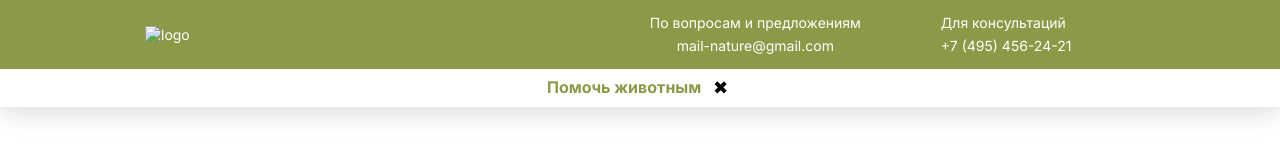
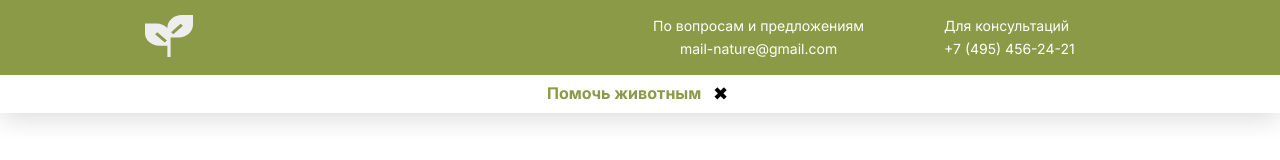
Before and after one commit to Gaveriy/help_nature-home, a plain HTML site: page index.html in a window 1280 px wide. Shown: the top 160 px of the page. Drawn offline with nearby package versions, Linux system fonts and the light colour scheme; files whose address does not match are found by name.

Commit message:
Update index.html

```diff
--- a/index.html
+++ b/index.html
@@ -13,7 +13,7 @@
     <link rel="stylesheet" href="js/jquery.maskedinput.js">
     <link rel="stylesheet" href="js/jquery.validate.min.js">
     <link rel="stylesheet" href="https://cdn.jsdelivr.net/npm/swiper@11/swiper-bundle.min.css">
-    <title>Nature</title>
+    <title>Help Nature</title>
 </head>
 
 <body>
@@ -22,7 +22,7 @@
             <div class="container">
                 <div class="header__inner">
                     <a href="index.html" class="logo">
-                        <img src="images/logo.svg" alt="logo" class="logo__img">
+                        <img src="../logo.svg" alt="logo" class="logo__img">
                     </a>
                     <nav class="menu">
                         <ul class="menu__list">
```
